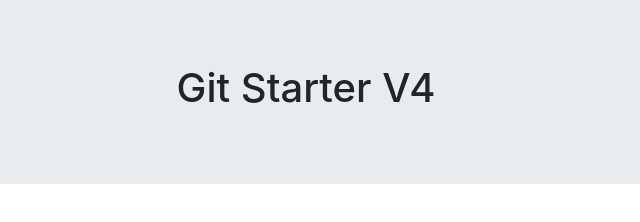
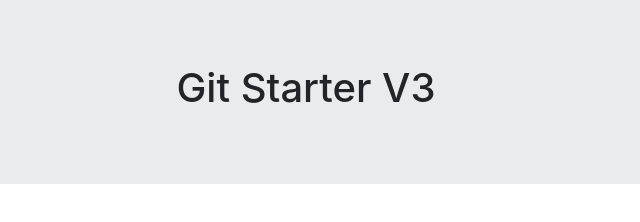
Before and after one commit to Saleik/git_starter, a plain HTML site: page index.html in a window 1280 px wide. Shown: the full height of the page, 334-974 px from the left. Drawn offline with nearby package versions, Linux system fonts and the light colour scheme.

Commit message:
V3 index.html

```diff
--- a/index.html
+++ b/index.html
@@ -14,7 +14,7 @@
     <div class="container-fluid">
         <div class="container jumbotron">
             <div class="text-center">
-                <h1>Git Starter V4</h1>
+                <h1>Git Starter V3</h1>
             </div>
         </div>
     </div>
```
